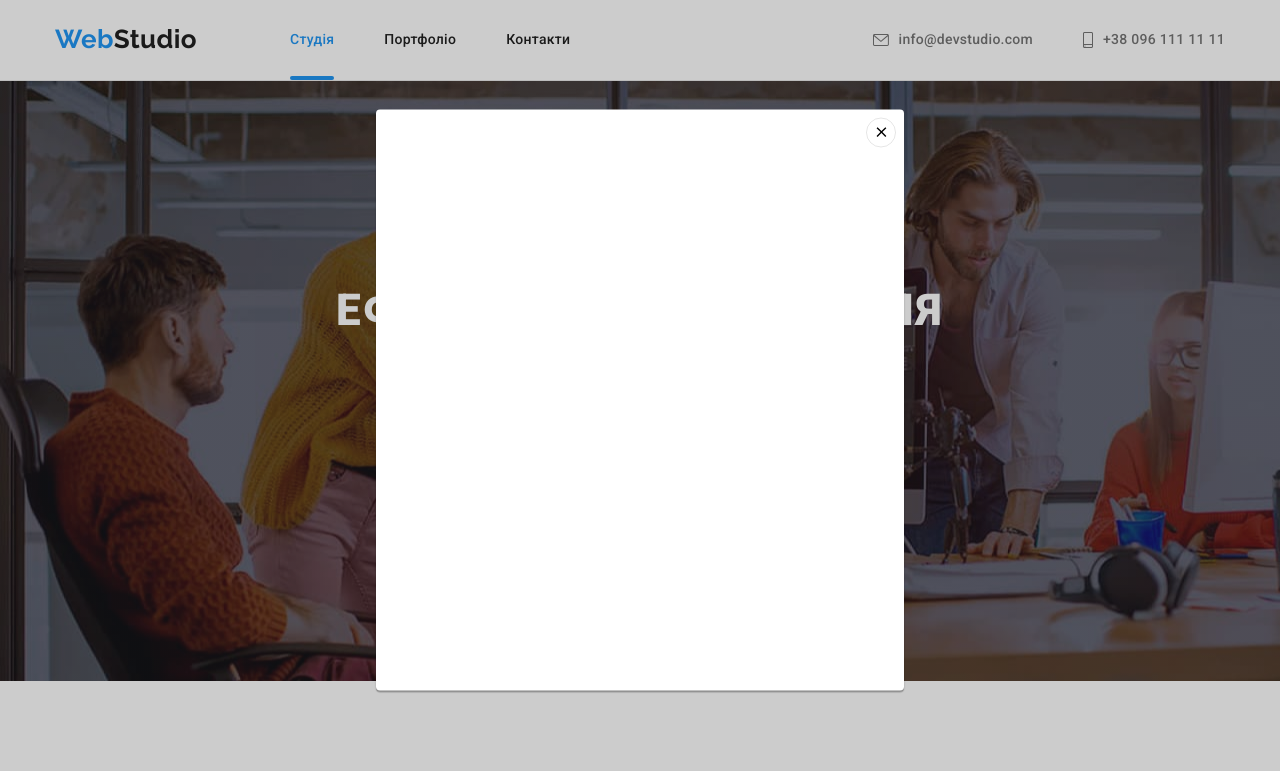
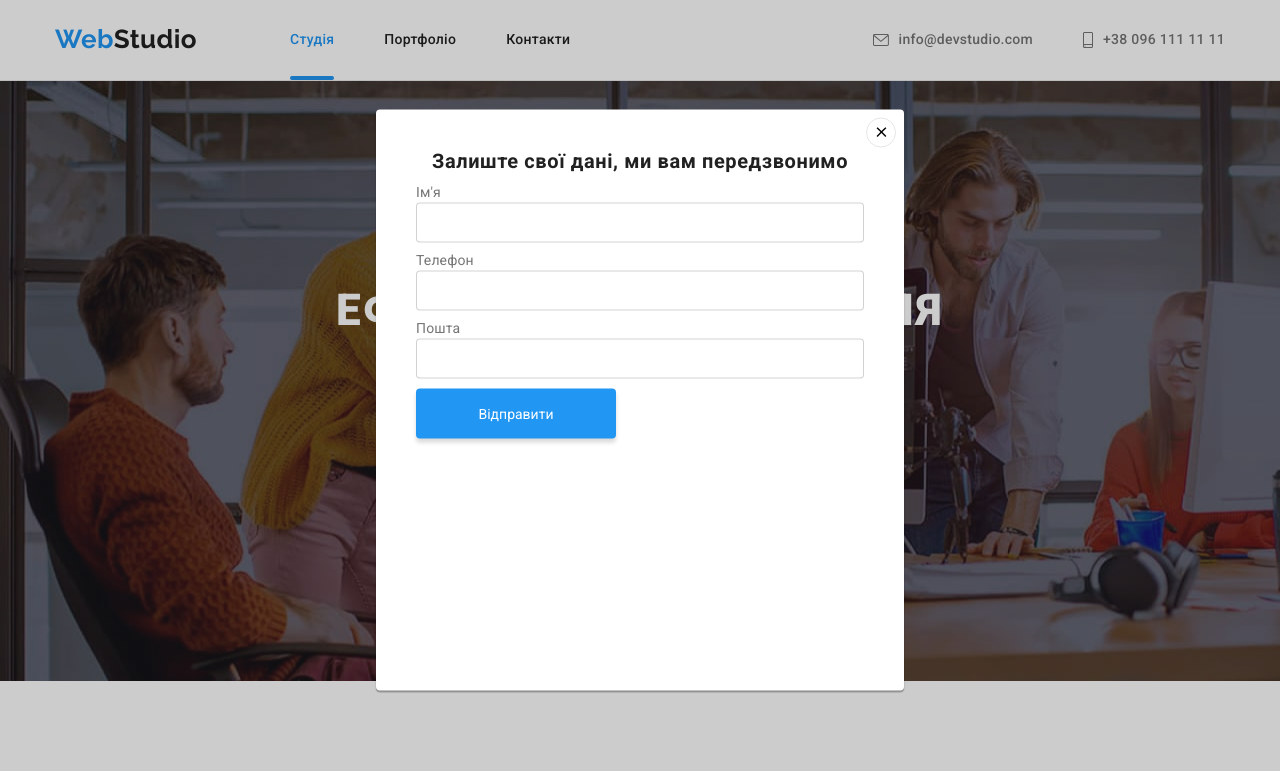
Before and after one commit to MishaHryvinskyi/goit-markup-hw-06, a plain HTML site: page index.html in a window 1280 px wide. Both pictures are taken after a click on the button "Замовити послугу". Shown: the top 771 px of the page. Drawn offline with nearby package versions, Linux system fonts and the light colour scheme.

Commit message:
create tel area mail area and others

```diff
--- a/css/style.css
+++ b/css/style.css
@@ -1090,3 +1090,50 @@ overflow: hidden;
     width: 18px;
     height: 18px;
 }
+
+.form-title {
+
+font-weight: 700;
+font-size: 20px;
+line-height: 1.15;
+text-align: center;
+letter-spacing: 0.03em;
+margin-bottom: 12px;
+color: var(--primary-text-color);
+}
+.input-style {
+    border: 1px solid rgba(33, 33, 33, 0.2);
+    border-radius: 4px;
+    width: 448px;
+    height: 40px;
+    left: 576px;
+    top: 382px;
+    margin-bottom: 10px;
+}
+
+.submit-button-style {
+    width: 200px;
+    height: 50px;
+    color: var(--primary-fon-color);
+    background-color: var(--acent-color);
+    box-shadow: 0px 4px 4px rgba(0, 0, 0, 0.15);
+    border-radius: 4px;
+    border: none;
+    padding: 10px 52px;
+}
+
+.modal-style-area {
+    padding: 40px;
+}
+
+.label-style {
+    display: flex;
+    align-items: left;
+    color: var(--secondary-texy-color);
+    font-weight: 400;
+    font-size: 1.16;
+    line-height: 14px;
+    margin-bottom: 4px;
+    letter-spacing: 0.01em;
+
+}
--- a/index.html
+++ b/index.html
@@ -387,6 +387,23 @@
         </footer>
         <div class="backdrop is-hidden" data-modal>
                 <div class="modal">
+                    <form action="">
+                        <div class="modal-style-area">
+                        <h2 class="form-title">Залиште свої дані, ми вам передзвонимо</h2>
+                        <label class="label-style" for="name">Ім'я</label>
+
+                            <input class="input-style" type="text" name="name" id="name">
+
+                           <label class="label-style" for="tel">Телефон</label>
+                           <input class="input-style" type="tel" name="tel" id="tel">
+
+                           <label class="label-style" for="mail">Пошта</label>
+                           <input class="input-style" type="email" name="mail" id="mail">
+                           <br>
+
+                           <button class="submit-button-style" type="submit">Відправити</button>
+                        </div>
+                    </form>
                     <button type="button" class="close" data-modal-close>
                         <svg class="icons-svg-char" >
                             <use href="./images/icons.svg#icon-char"></use>
@@ -394,6 +411,7 @@
                         </button>
                 </div>
             </div>
+
             <script src="./js/modal.js"></script>
 </body>
 </html>
```
